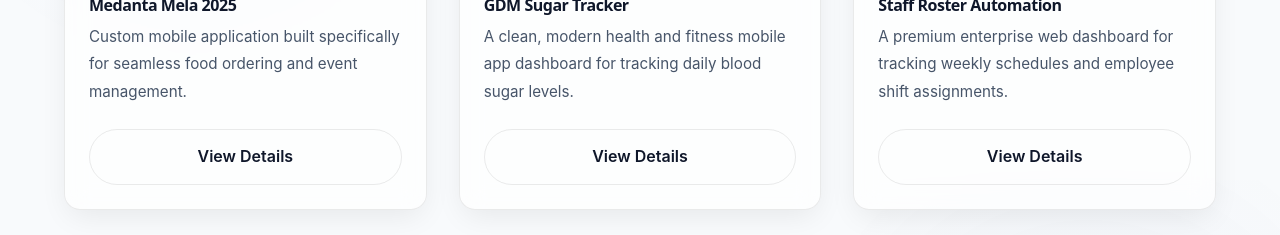
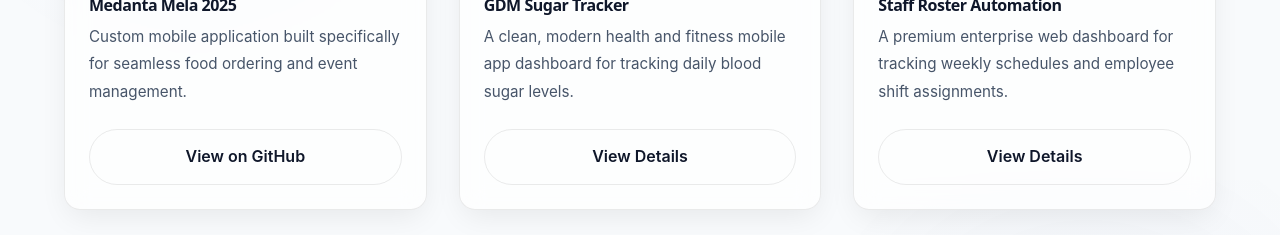
Before and after one commit to Anku9991/Ankush.AI, a Next.js app: page / in a window 1280 px wide. Shown: the part 6220-6455 px from the top of the page. Built offline with nearby package versions, Linux system fonts and the light colour scheme.

Commit message:
Update Medanta Mela 2025 project link to point to Queue Management GitHub repository

```diff
--- a/src/app/page.tsx
+++ b/src/app/page.tsx
@@ -325,7 +325,7 @@ export default function Home() {
                         </div>
                         <h3>Medanta Mela 2025</h3>
                         <p>Custom mobile application built specifically for seamless food ordering and event management.</p>
-                        <a href="#contact" className="btn btn-secondary" style={{"width":"100%"}}>View Details</a>
+                        <a href="https://github.com/Anku9991/Queue-Management" target="_blank" rel="noopener noreferrer" className="btn btn-secondary" style={{"width":"100%"}}>View on GitHub</a>
                     </div>
                 </div>
                 {/*  Project 5: GDM Sugar Tracker  */}
```
